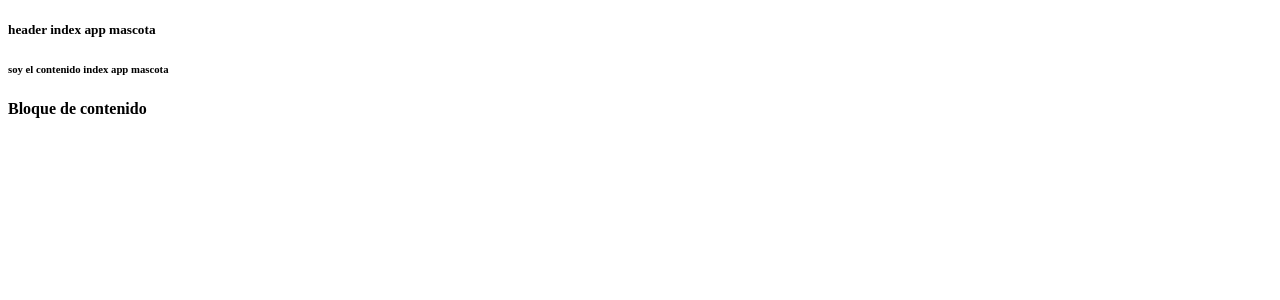
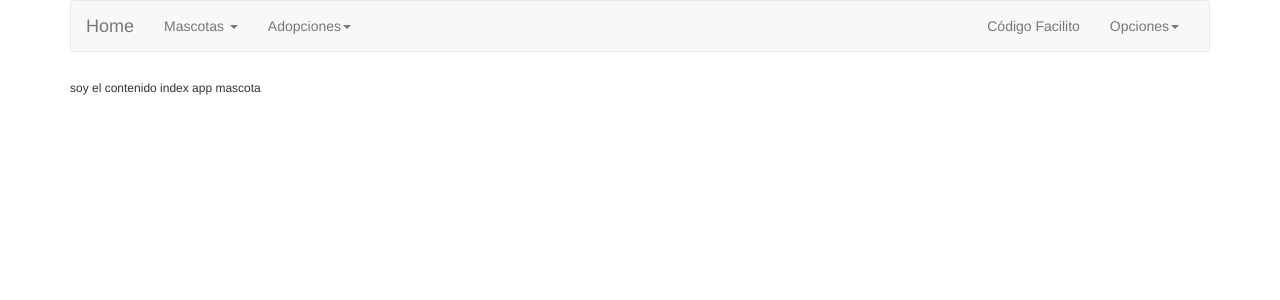
Before and after one commit to abrahamicm/mascotas_django_2022, a Django app: page /mascota/ in a window 1280 px wide. Shown: the top 300 px of the page. Run offline with Django 4.2, Linux system fonts and the light colour scheme; some libraries are stand-ins or nearby versions.

Commit message:
agregando compatibilidad con los nombres de espacio

```diff
--- a/refugio/urls.py
+++ b/refugio/urls.py
@@ -18,6 +18,6 @@ from django.urls import path,include
 
 urlpatterns = [
     path('admin/', admin.site.urls),
-    path('mascota/', include('apps.mascota.urls')),
+    path('mascota/', include( ('apps.mascota.urls','mascota'), namespace='mascota')),
     path('adopcion/', include('apps.adopcion.urls')),
 ]
--- a/templates/base/base.html
+++ b/templates/base/base.html
@@ -1,32 +1,78 @@
 {% load static %}
 <!DOCTYPE html>
 <html lang="es">
+<head>
+	<meta charset="UTF-8">
 
-<head>
-    {% block extrahead%}
-    {% endblock%}
-    <meta charset="UTF-8">
-    <meta http-equiv="X-UA-Compatible" content="IE=edge">
-    <meta name="viewport" content="width=device-width, initial-scale=1.0">
-    <title>{% block title %} Document{% endblock%}</title>
+	{% block extrastatic %}
+	{% endblock %}
+
+	<link rel="stylesheet" href="{% static 'css/bootstrap.min.css' %}">
+	<title>{% block title %}Document {% endblock %}</title>
 </head>
+<body>
+<div class="container">
 
-<body>
-    {% block header %}
-    <h4>header</h4>
-    {% endblock %}
+	{% block navbar %}
+		<div class="bs-docs-section clearfix">
+		    <div class="row">
+		        <div class="col-lg-12">
+		            <div class="bs-component">
+		            	<nav class="navbar navbar-default">
+		                	<div class="container-fluid">
+		                  		<div class="navbar-header">
+		                    		<a class="navbar-brand" href="#">Home</a>
+		                  		</div>
+		                  	<div class="collapse navbar-collapse" id="bs-example-navbar-collapse-1">
+		                    	<ul class="nav navbar-nav">
+		                      		<li class="dropdown">
+		                        		<a href="#" class="dropdown-toggle" data-toggle="dropdown" role="button" aria-expanded="false">Mascotas <span class="caret"></span></a>
+				                        <ul class="dropdown-menu" role="menu">
+
+				                        </ul>
+		                      		</li>
+			                        <li class="dropdown">
+			                        	<a href="#" class="dropdown-toggle" data-toggle="dropdown" role="button" aria-expanded="false">Adopciones<span class="caret"></span></a>
+			                        	<ul class="dropdown-menu" role="menu">
+
+			                        	</ul>
+			                        </li>
+		                    	</ul>
+		                    	<ul class="nav navbar-nav navbar-right">
+		                        	<li class="dropdown"><a href="http://codigofacilito.com" onclick="pageTracker._link(this.href); return false;">Código Facilito</a>
+		                        	</li>
+		                        	<li class="dropdown">
+		                        		<a href="#" class="dropdown-toggle" data-toggle="dropdown" role="button" aria-expanded="false">Opciones<span class="caret"></span></a>
+		                        		<ul class="dropdown-menu" role="menu">
+
+		                        		</ul>
+		                      		</li>
+		                    	</ul>
+		                    </div>
+		                </div>
+		            </nav>
+		        </div>
+           	</div>
+        </div>
+    </div>
+
+	{% endblock %}
 
 
-    {% block content %}
-    <h4> contenido</h4>
-    {% endblock %}
+	{% block content %}
+	<h4>	Bloque de contenido		</h4>
+	{% endblock %}
 
-    {% block footer %}
-    <h4>Bloque de contenido</h4>
-    {% endblock %}
 
-    {% block extrajs%}
-    {% endblock %}
+	{% block footer %}
+	{% endblock%}
+</div>
+	<script src="https://code.jquery.com/jquery-1.10.2.min.js"></script>
+	<script src="{% static 'js/bootstrap.min.js' %}"></script>
+
+	{% block extrajs %}
+	{% endblock %}
+
+
 </body>
-
 </html>
```
Also changed, not shown: README.md.
